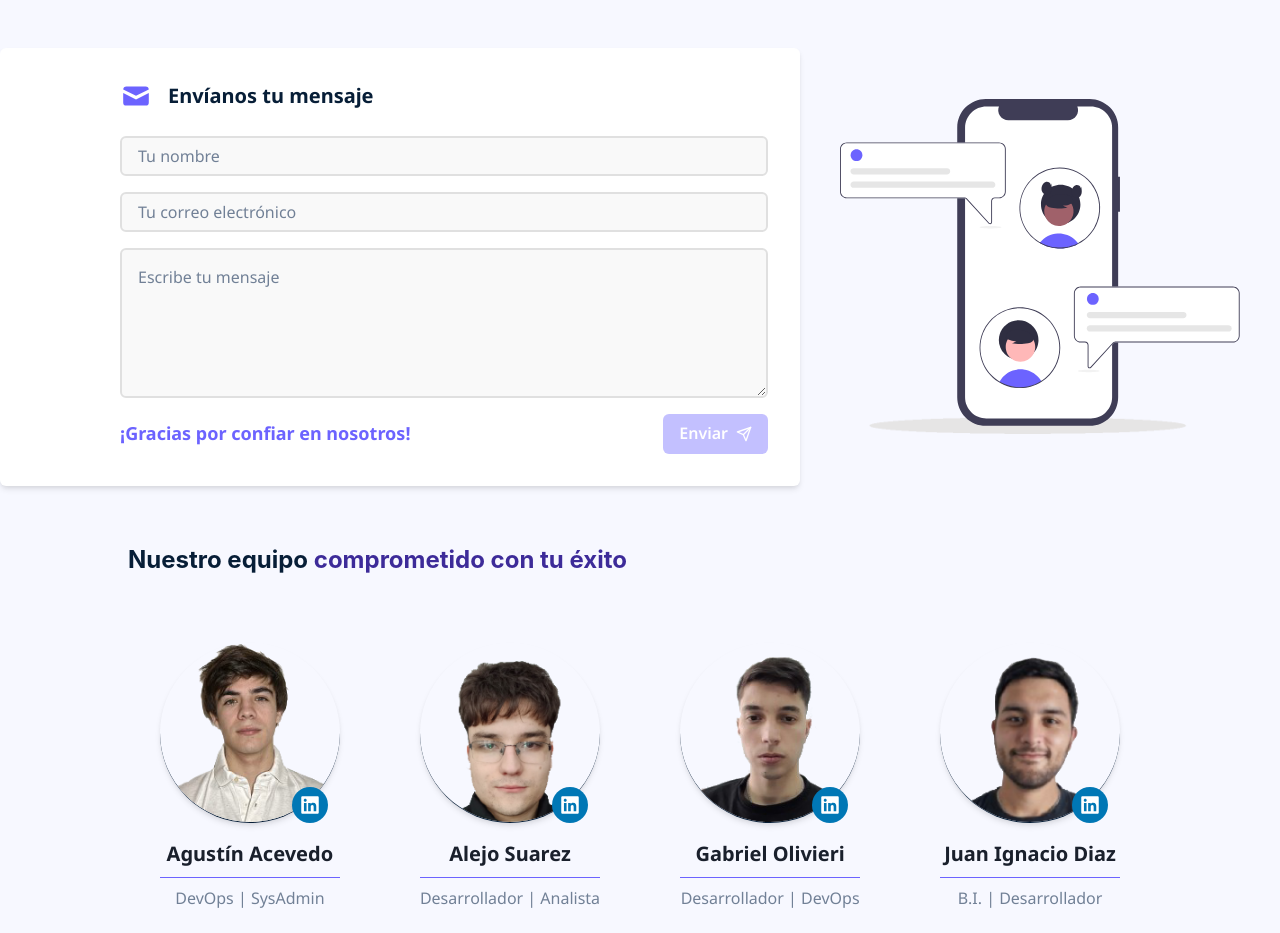
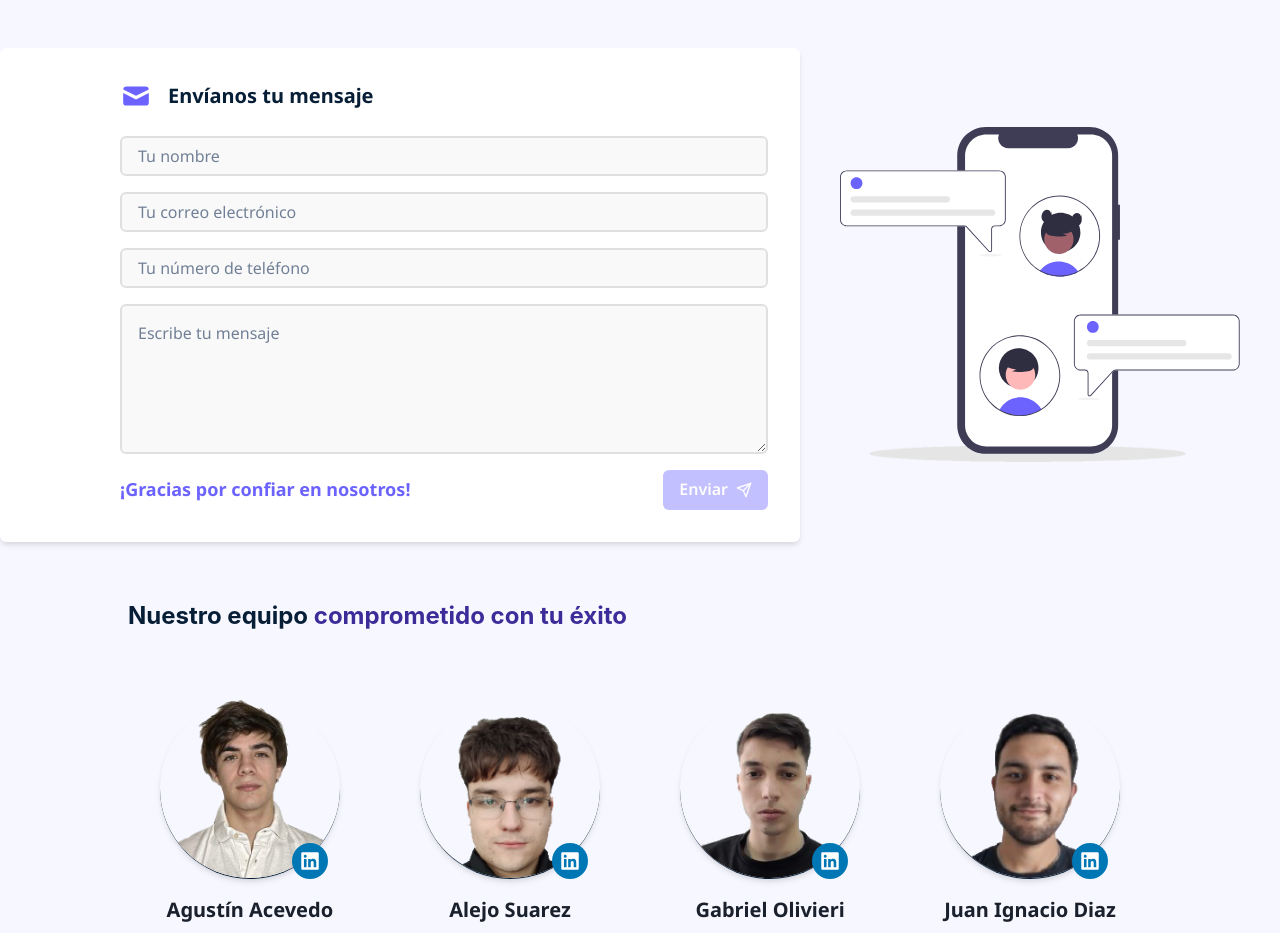
Before and after one commit to AlejoSuarez2001/adini, a React (Create React App) app: page / in a window 1280 px wide. Shown: the part 5001-5934 px from the top of the page. Built offline with nearby package versions, Linux system fonts and the light colour scheme.

Commit message:
termino contacto

```diff
--- a/package.json
+++ b/package.json
@@ -16,7 +16,7 @@
     "@testing-library/jest-dom": "^5.17.0",
     "@testing-library/react": "^13.4.0",
     "@testing-library/user-event": "^13.5.0",
-    "axios": "^1.7.7",
+    "axios": "^1.8.4",
     "bootstrap": "^5.3.3",
     "bootstrap-icons": "^1.11.3",
     "framer-motion": "^12.4.10",
--- a/src/components/organisms/Contact.jsx
+++ b/src/components/organisms/Contact.jsx
@@ -5,19 +5,41 @@ import { HiMail } from "react-icons/hi";
 import Title from "../molecules/Title";
 import { motion } from "framer-motion";
 import { useTranslation } from "react-i18next";
-import { useInView } from 'react-intersection-observer';
+import { useInView } from "react-intersection-observer";
+import axios from "axios";
 
 export default function Contact() {
   const [message, setMessage] = useState("");
   const [name, setName] = useState("");
   const [email, setEmail] = useState("");
+  const [phone, setPhone] = useState("");
+  const [loading, setLoading] = useState(false);
+  const [responseMessage, setResponseMessage] = useState(null);
   const { t } = useTranslation();
 
-  const sendEmail = () => {
-    const subject = `${t("contact.mail.encabezado")} - ${name}`;
-    const body = `${t("contact.mail.cuerpo")} ${name}.%0D%0A%0D%0A${message}`;
-    const mailtoLink = `mailto:contacto@adini.com.ar?subject=${encodeURIComponent(subject)}&body=${encodeURIComponent(body)}`;
-    window.open(mailtoLink, "_blank");
+  const handleSubmit = async (e) => {
+    e.preventDefault();
+    setLoading(true);
+    setResponseMessage(null);
+
+    try {
+      const formData = new FormData();
+      formData.append("email", email);
+      formData.append("name", name);
+      formData.append("phone", phone);
+      formData.append("comments", message);
+
+      await axios.post("https://api-contactos.dev.adini.com.ar/comments/", formData, {
+        headers: { "Content-Type": "multipart/form-data" },
+      });
+
+      setResponseMessage({ type: "success", text: t("contact.mensajeEnviado") });
+    } catch (error) {
+      console.error("Error al enviar el formulario:", error);
+      setResponseMessage({ type: "error", text: t("contact.mensajeNoEnviado") });
+    } finally {
+      setLoading(false);
+    }
   };
 
   const { ref, inView } = useInView({
@@ -55,6 +77,7 @@ export default function Contact() {
                 </Text>
               </Flex>
 
+              <form onSubmit={handleSubmit}>
                 <VStack spacing={4} align="stretch">
                   <Input
                     placeholder={t("contact.nombreInput")}
@@ -79,6 +102,18 @@ export default function Contact() {
                     borderRadius="md"
                     p={4}
                   />
+                  <Input
+                    type="tel"
+                    placeholder={t("contact.telefonoInput")}
+                    value={phone}
+                    onChange={(e) => setPhone(e.target.value)}
+                    bg="#f9f9f9"
+                    color="#071e37"
+                    border="2px solid #e0e0e0"
+                    _focus={{ borderColor: "#6c63ff" }}
+                    borderRadius="md"
+                    p={4}
+                  />
                   <Textarea
                     placeholder={t("contact.mensajeInput")}
                     size="md"
@@ -95,31 +130,39 @@ export default function Contact() {
                     p={4}
                   />
                   <Flex justifyContent="space-between" align="center">
-                  <Text m={0} fontSize="lg" color="#6c63ff" fontWeight="bold">
+                    {responseMessage ?
+                      (
+                        <Text pr={3} m={0} color={responseMessage.type === "success" ? "green.500" : "red.500"} fontSize={{ base: "md", md: "lg" }} fontWeight="bold">
+                          {responseMessage.text}
+                        </Text>
+                      ) :
+                      (
+                        <Text pr={3} m={0} fontSize={{ base: "md", md: "lg" }} color="#6c63ff" fontWeight="bold">
                           {t("contact.span")}
                         </Text>
+                      )
+                    }
                     <Button
                       bg="#6c63ff"
                       color="white"
                       _hover={{ bg: "#5548e2" }}
-                    onClick={sendEmail}
-                    isDisabled={!message.trim() || !name.trim() || !email.trim()}
+                      type="submit"
+                      isDisabled={!message.trim() || !name.trim() || !email.trim() || loading}
                       rightIcon={<Icon as={FiSend} />}
                       borderRadius="md"
                       p={4}
                     >
-                    {t("contact.boton")}
+                      {loading ? t("contact.mensajeEnviando") : t("contact.boton")}
                     </Button>
                   </Flex>
                 </VStack>
+              </form>
             </Box>
           </Flex>
         </motion.div>
         <Flex display={{ base: "none", lg: "inherit" }} align={"center"} justify={"center"}>
           <Box mx={{ base: "40px", "2xl": "120px" }} w={{ base: 350, xl: 400 }}>
-            <Image
-              src="/assets/icons/contact.svg"
-            />
+            <Image src="/assets/icons/contact.svg" />
           </Box>
         </Flex>
       </Flex>
--- a/src/locales/en.json
+++ b/src/locales/en.json
@@ -337,13 +337,17 @@
         "descripcion": "Send us your message",
         "nombreInput": "Your name",
         "correoInput": "Your email",
+        "telefonoInput": "Your phone number",
         "mensajeInput": "Write your message",
         "mail": {
             "encabezado": "Contact from the web",
             "cuerpo": "Hello, my name is"
         },
         "span": "Thank you for trusting us!",
-        "boton": "Send"
+        "boton": "Send",
+        "mensajeEnviando": "Sending",
+        "mensajeEnviado": "Message sent successfully",
+        "mensajeNoEnviado": "Message could not be sent"
     },
     "aboutUs": {
         "titulo": "Our team",
--- a/src/locales/es.json
+++ b/src/locales/es.json
@@ -337,13 +337,17 @@
         "descripcion": "Envíanos tu mensaje",
         "nombreInput": "Tu nombre",
         "correoInput": "Tu correo electrónico",
+        "telefonoInput": "Tu número de teléfono",
         "mensajeInput": "Escribe tu mensaje",
         "mail": {
             "encabezado": "Contacto desde la web",
             "cuerpo": "Hola, mi nombre es"
         },
         "span": "¡Gracias por confiar en nosotros!",
-        "boton": "Enviar"
+        "boton": "Enviar",
+        "mensajeEnviando": "Enviando",
+        "mensajeEnviado": "Mensaje enviado con éxito",
+        "mensajeNoEnviado": "No se ha podido enviar el mensaje"
     },
     "aboutUs": {
         "titulo": "Nuestro equipo",
```
Also changed, not shown: 1 other file (tests, documents, lock files or other folders). Lines whose indentation alone changed are shown as unchanged.
